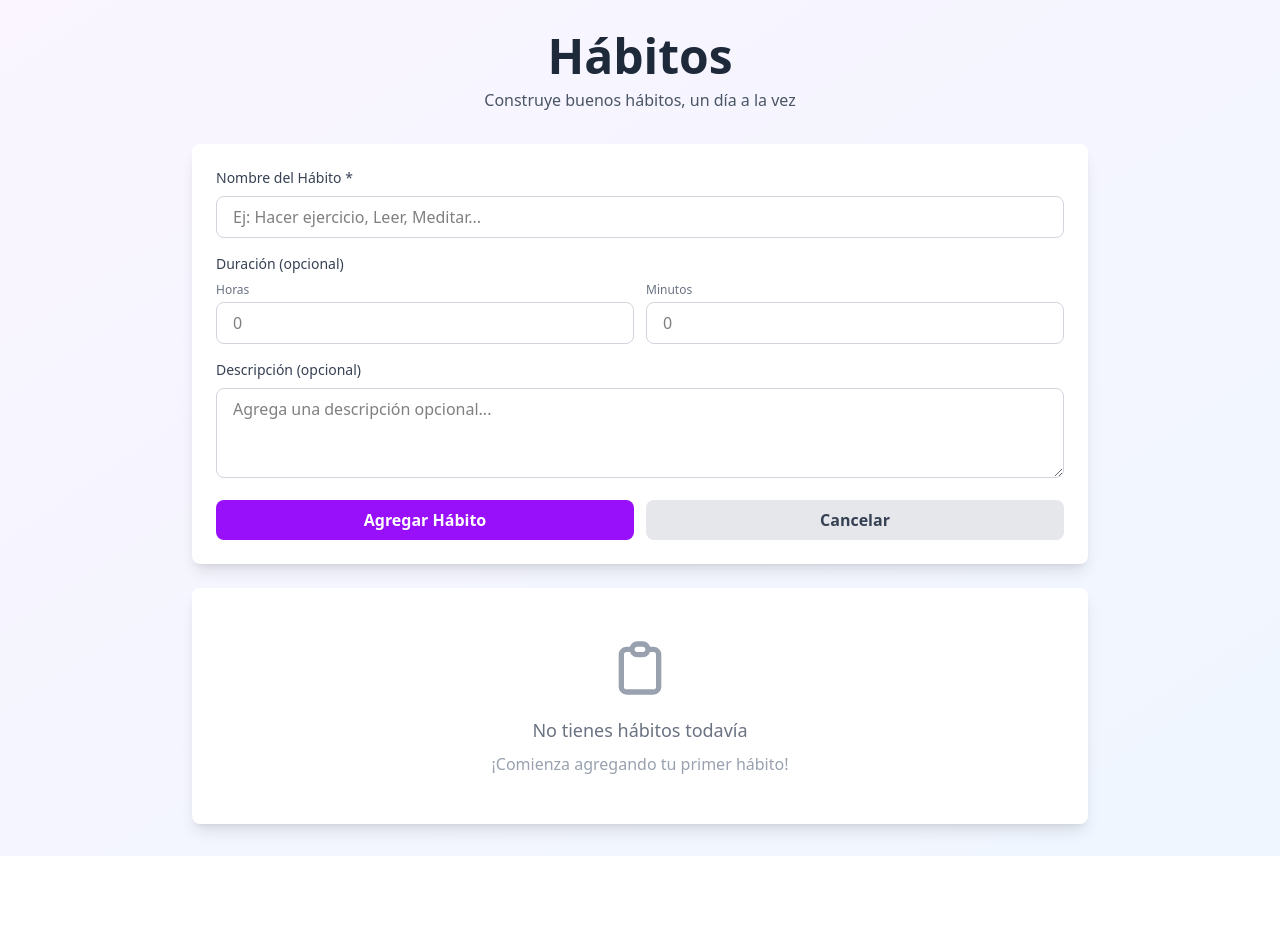
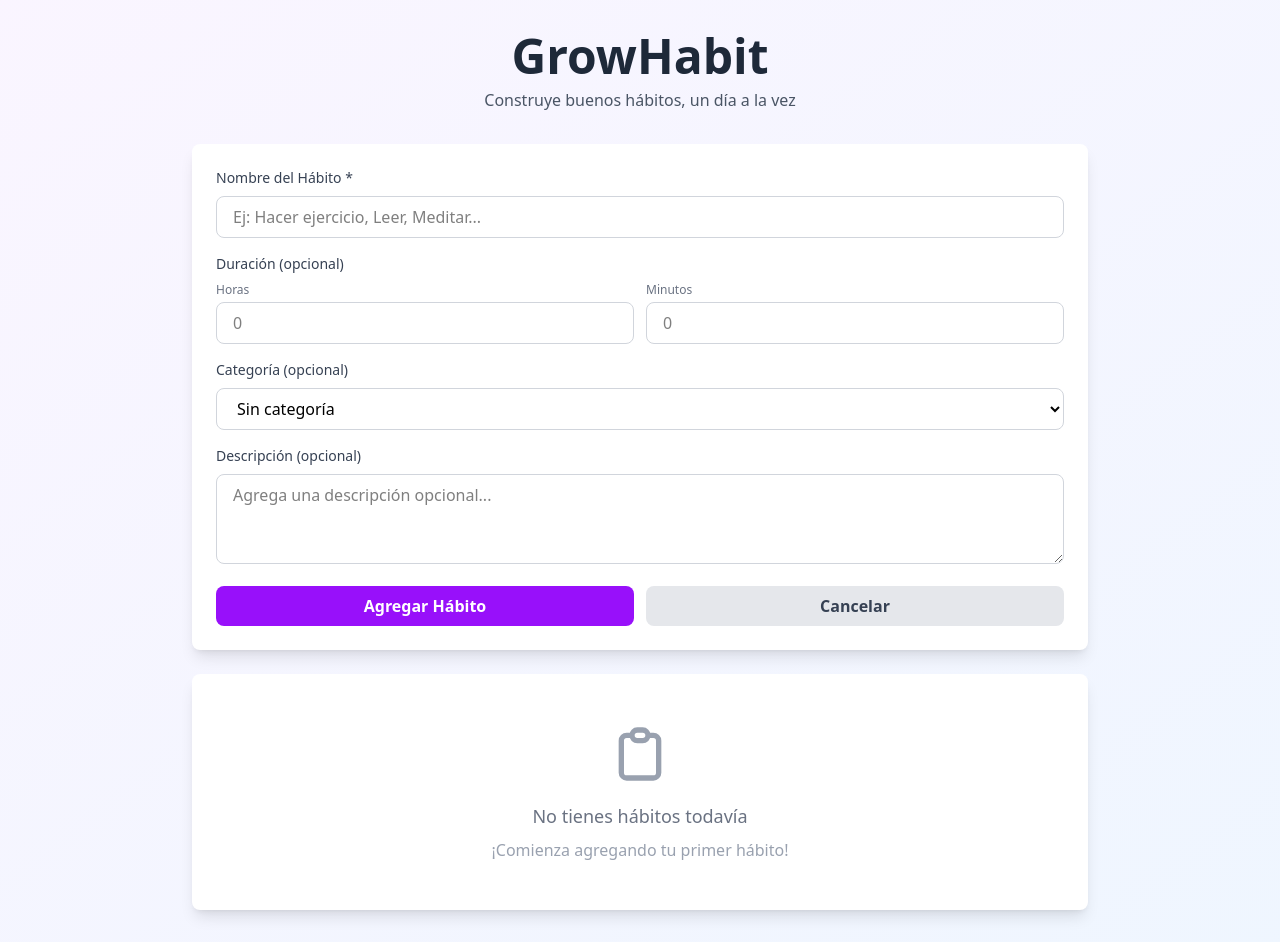
Before and after one commit to Jeremiaslr/GrowHabit, an Angular app: page / in a window 1280 px wide. Both pictures are taken after a click on the button "Agregar Nuevo Hábito". Before the commit the page ends 856 px from the top, so only its background shows below. Built offline with nearby package versions, Linux system fonts and the light colour scheme.

Commit message:
implement tag catergories

```diff
--- a/src/app/components/habit-edit/habit-edit.component.html
+++ b/src/app/components/habit-edit/habit-edit.component.html
@@ -59,6 +59,21 @@
         </div>
 
         <div>
+          <label for="habitCategory" class="block text-sm font-medium text-gray-700 mb-2">
+            Categoría (opcional)
+          </label>
+          <select
+            id="habitCategory"
+            [ngModel]="habitCategory() ?? ''"
+            (ngModelChange)="habitCategory.set($event === '' ? null : $event)"
+            class="w-full px-4 py-2 border border-gray-300 rounded-lg focus:ring-2 focus:ring-purple-500 focus:border-transparent"
+          >
+            <option value="">Sin categoría</option>
+            <option *ngFor="let cat of categories" [value]="cat">{{ cat }}</option>
+          </select>
+        </div>
+
+        <div>
           <label for="habitDescription" class="block text-sm font-medium text-gray-700 mb-2">
             Descripción (opcional)
           </label>
--- a/src/app/components/habit-edit/habit-edit.component.ts
+++ b/src/app/components/habit-edit/habit-edit.component.ts
@@ -17,6 +17,9 @@ export class HabitEditComponent implements OnInit {
   habitDescription = signal('');
   habitHours = signal<number | null>(null);
   habitMinutes = signal<number | null>(null);
+  habitCategory = signal<string | null>(null);
+
+  categories = ['Salud', 'Trabajo', 'Estudio', 'Finanzas', 'Familia', 'Ocio', 'Otro'];
 
   constructor(
     private route: ActivatedRoute,
@@ -51,6 +54,8 @@ export class HabitEditComponent implements OnInit {
       this.habitHours.set(null);
       this.habitMinutes.set(null);
     }
+
+    this.habitCategory.set(habit.category || null);
   }
 
   /**
@@ -72,7 +77,8 @@ export class HabitEditComponent implements OnInit {
       this.habitId,
       name,
       this.habitDescription().trim() || undefined,
-      duration
+      duration,
+      this.habitCategory() || undefined
     );
 
     // Redirigir a la lista de hábitos
--- a/src/app/components/habits-list/habits-list.component.html
+++ b/src/app/components/habits-list/habits-list.component.html
@@ -2,7 +2,7 @@
   <div class="max-w-4xl mx-auto">
     <!-- Header -->
     <header class="text-center mb-8">
-      <h1 class="text-5xl font-bold text-gray-800 mb-2">Hábitos</h1>
+      <h1 class="text-5xl font-bold text-gray-800 mb-2">GrowHabit</h1>
       <p class="text-gray-600">Construye buenos hábitos, un día a la vez</p>
     </header>
 
@@ -66,6 +66,20 @@
                 />
               </div>
             </div>
+          </div>
+          <div>
+            <label for="habitCategory" class="block text-sm font-medium text-gray-700 mb-2">
+              Categoría (opcional)
+            </label>
+            <select
+              id="habitCategory"
+              [ngModel]="newHabitCategory() ?? ''"
+              (ngModelChange)="newHabitCategory.set($event === '' ? null : $event)"
+              class="w-full px-4 py-2 border border-gray-300 rounded-lg focus:ring-2 focus:ring-purple-500 focus:border-transparent"
+            >
+              <option value="">Sin categoría</option>
+              <option *ngFor="let cat of categories" [value]="cat">{{ cat }}</option>
+            </select>
           </div>
           <div>
             <label for="habitDescription" class="block text-sm font-medium text-gray-700 mb-2">
@@ -132,6 +146,9 @@
                   [ngClass]="{ 'text-gray-800': !habit.completed, 'text-gray-400': habit.completed, 'line-through': habit.completed }">
                   {{ habit.name }}
                 </h3>
+                @if (habit.category) {
+                  <span class="inline-block text-xs px-2 py-1 bg-purple-100 text-purple-700 rounded-full mb-2">{{ habit.category }}</span>
+                }
                 @if (habit.description) {
                   <p
                     class="text-gray-600 text-sm mb-3"
--- a/src/app/components/habits-list/habits-list.component.ts
+++ b/src/app/components/habits-list/habits-list.component.ts
@@ -18,9 +18,12 @@ export class HabitsListComponent {
   newHabitDescription = signal('');
   newHabitHours = signal<number | null>(null);
   newHabitMinutes = signal<number | null>(null);
+  newHabitCategory = signal<string | null>(null);
   showForm = signal(false);
   showDeleteModal = signal(false);
   habitIdPendingDelete = signal<string | null>(null);
+
+  categories = ['Salud', 'Trabajo', 'Estudio', 'Finanzas', 'Familia', 'Ocio', 'Otro'];
 
   constructor(protected habitService: HabitService) {}
 
@@ -42,12 +45,14 @@ export class HabitsListComponent {
     this.habitService.addHabit(
       name,
       this.newHabitDescription().trim() || undefined,
-      duration
+      duration,
+      this.newHabitCategory() || undefined
     );
     this.newHabitName.set('');
     this.newHabitDescription.set('');
     this.newHabitHours.set(null);
     this.newHabitMinutes.set(null);
+    this.newHabitCategory.set(null);
     this.showForm.set(false);
   }
 
--- a/src/app/models/habit.model.ts
+++ b/src/app/models/habit.model.ts
@@ -4,6 +4,8 @@ export interface Habit {
   description?: string;
   // Duración opcional del hábito en minutos
   durationMinutes?: number;
+  // Categoría/etiqueta opcional para agrupar hábitos
+  category?: string;
   completed: boolean;
   createdAt: Date;
   completedDates: Date[];
--- a/src/app/services/habit.service.ts
+++ b/src/app/services/habit.service.ts
@@ -17,12 +17,13 @@ export class HabitService {
   /**
    * Agrega un nuevo hábito
    */
-  addHabit(name: string, description?: string, durationMinutes?: number): void {
+  addHabit(name: string, description?: string, durationMinutes?: number, category?: string): void {
     const newHabit: Habit = {
       id: this.generateId(),
       name,
       description,
       durationMinutes,
+      category,
       completed: false,
       createdAt: new Date(),
       completedDates: []
@@ -59,7 +60,7 @@ export class HabitService {
   /**
    * Actualiza un hábito existente
    */
-  updateHabit(id: string, name: string, description?: string, durationMinutes?: number): void {
+  updateHabit(id: string, name: string, description?: string, durationMinutes?: number, category?: string): void {
     this.habits.update(habits =>
       habits.map(habit => {
         if (habit.id === id) {
@@ -67,7 +68,8 @@ export class HabitService {
             ...habit,
             name,
             description,
-            durationMinutes
+            durationMinutes,
+            category
           };
         }
         return habit;
```
